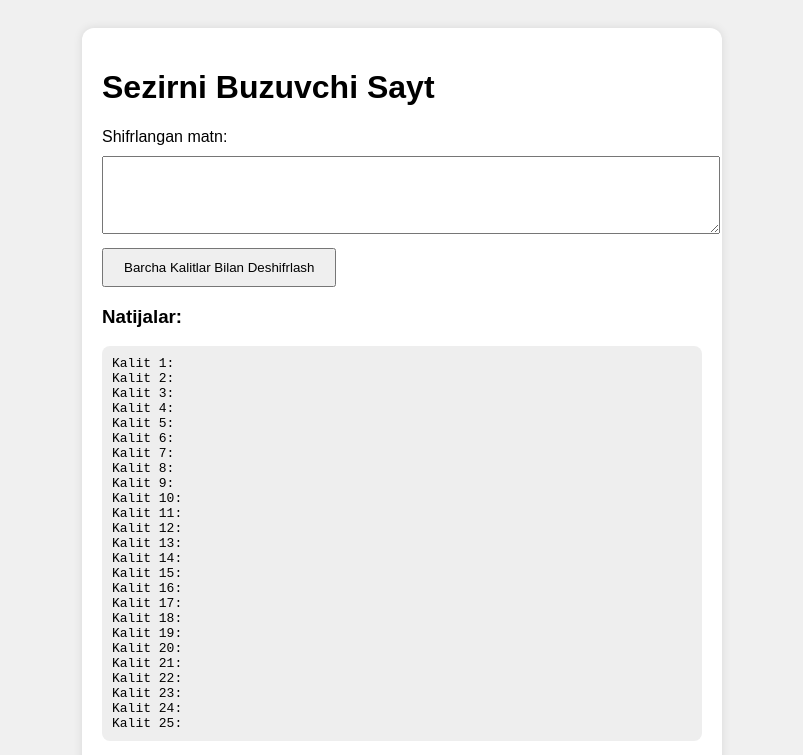
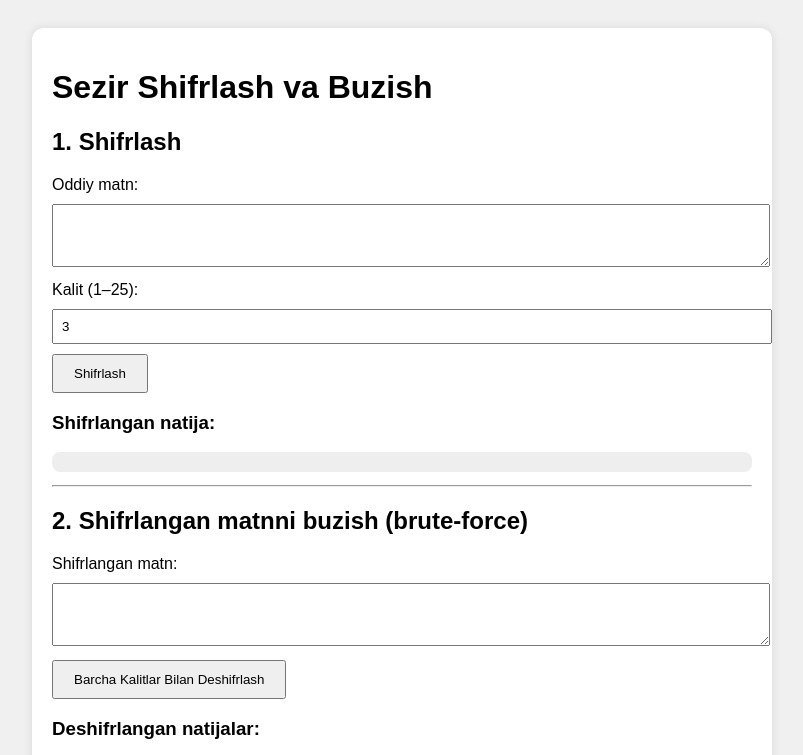
Before and after one commit to Dostonbek0318/serzir, a plain HTML site: page index.html in a window 1280 px wide. Both pictures are taken after a click on the button "Barcha Kalitlar Bilan Deshifrlash". Shown: the top 755 px of the page, without its empty margins (238-1041 px from the left). Drawn offline with Linux system fonts and the light colour scheme.

Commit message:
Add files via upload

```diff
--- a/index.html
+++ b/index.html
@@ -2,22 +2,93 @@
 <html lang="uz">
 <head>
   <meta charset="UTF-8">
-  <title>Sezirni Buzish</title>
-  <link rel="stylesheet" href="style.css">
+  <title>Sezir Shifrlash va Buzish</title>
+  <style>
+    body {
+      font-family: Arial, sans-serif;
+      background-color: #f0f0f0;
+      padding: 20px;
+    }
+    .container {
+      max-width: 700px;
+      margin: auto;
+      background: white;
+      padding: 20px;
+      border-radius: 12px;
+      box-shadow: 0 0 10px rgba(0,0,0,0.1);
+    }
+    textarea, input {
+      width: 100%;
+      padding: 8px;
+      margin: 10px 0;
+    }
+    button {
+      padding: 10px 20px;
+      margin-right: 10px;
+      cursor: pointer;
+    }
+    pre {
+      background-color: #eee;
+      padding: 10px;
+      border-radius: 8px;
+      white-space: pre-wrap;
+    }
+  </style>
 </head>
 <body>
   <div class="container">
-    <h1>Sezirni Buzuvchi Sayt</h1>
+    <h1>Sezir Shifrlash va Buzish</h1>
 
-    <label for="text">Shifrlangan matn:</label>
-    <textarea id="text" rows="4"></textarea>
+    <h2>1. Shifrlash</h2>
+    <label for="plain">Oddiy matn:</label>
+    <textarea id="plain" rows="3"></textarea>
+    <label for="key">Kalit (1–25):</label>
+    <input type="number" id="key" min="1" max="25" value="3">
+    <button onclick="encrypt()">Shifrlash</button>
+    <h3>Shifrlangan natija:</h3>
+    <pre id="encryptedResult"></pre>
 
+    <hr>
+
+    <h2>2. Shifrlangan matnni buzish (brute-force)</h2>
+    <label for="cipher">Shifrlangan matn:</label>
+    <textarea id="cipher" rows="3"></textarea>
     <button onclick="bruteForce()">Barcha Kalitlar Bilan Deshifrlash</button>
-
-    <h3>Natijalar:</h3>
-    <pre id="result"></pre>
+    <h3>Deshifrlangan natijalar:</h3>
+    <pre id="bruteResult"></pre>
   </div>
 
-  <script src="script.js"></script>
+  <script>
+    function caesar(text, key, decrypt=false) {
+      if (decrypt) key = (26 - key) % 26;
+      return text.split('').map(char => {
+        let code = char.charCodeAt(0);
+        if (char >= 'A' && char <= 'Z') {
+          return String.fromCharCode((code - 65 + key) % 26 + 65);
+        } else if (char >= 'a' && char <= 'z') {
+          return String.fromCharCode((code - 97 + key) % 26 + 97);
+        } else {
+          return char;
+        }
+      }).join('');
+    }
+
+    function encrypt() {
+      const text = document.getElementById("plain").value;
+      const key = parseInt(document.getElementById("key").value);
+      const result = caesar(text, key);
+      document.getElementById("encryptedResult").innerText = result;
+    }
+
+    function bruteForce() {
+      const text = document.getElementById("cipher").value;
+      let output = "";
+      for (let key = 1; key < 26; key++) {
+        let decrypted = caesar(text, key, true);
+        output += `Kalit ${key}: ${decrypted}\n`;
+      }
+      document.getElementById("bruteResult").innerText = output;
+    }
+  </script>
 </body>
 </html>
```
